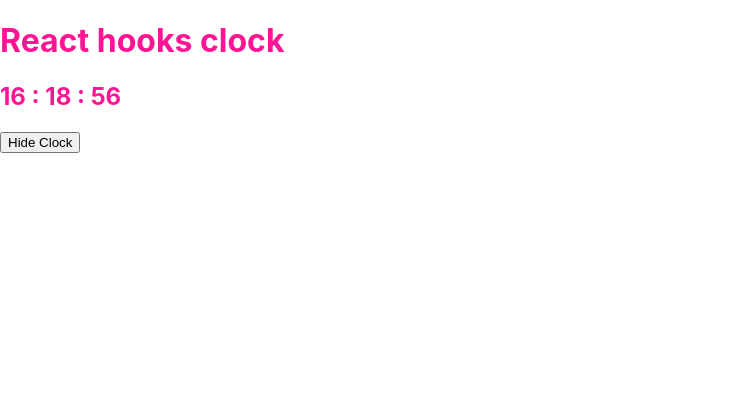
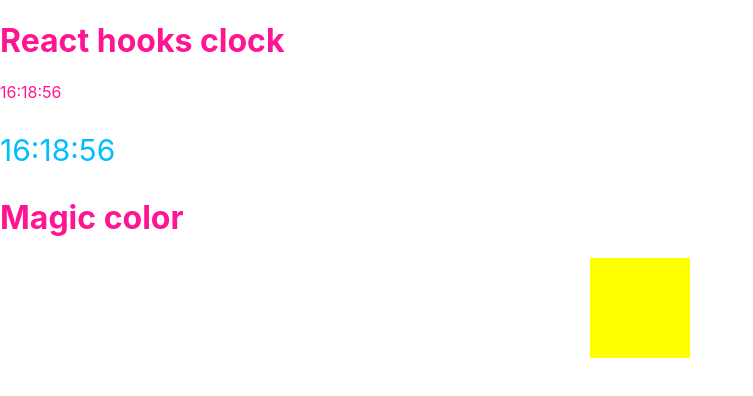
Before and after one commit to rosa-fe/react-hooks-basic, a React (Create React App) app: page / in a window 1280 px wide. Shown: the top 396 px of the page, without its empty margins (0-753 px from the left). Built offline with nearby package versions, Linux system fonts and the light colour scheme.

Commit message:
create useMagicColor

```diff
--- a/src/App.js
+++ b/src/App.js
@@ -4,6 +4,9 @@ import ToDo from "./components/Todo";
 import TodoForm from "./components/TodoForm";
 import PostList from "./components/PostList";
 import Clock from "./components/Clock";
+import CustomClock from "./components/hooks";
+import BetterClock from "./components/BetterClock";
+import MagicColor from "./components/MagicColor";
 
 function App() {
   const [todoList, setTodoList] = useState([
@@ -41,8 +44,13 @@ function App() {
       {/* <ToDo todos={todoList} onTodoClick={clickTodo} /> */}
 
       <h1>React hooks clock</h1>
-      {showClock && <Clock />}
-      <button onClick={() => setshowClock(false)}>Hide Clock</button>
+      {/* {showClock && <Clock />}
+      <button onClick={() => setshowClock(false)}>Hide Clock</button> */}
+      <CustomClock />
+      <BetterClock />
+
+      <h1>Magic color</h1>
+      <MagicColor />
     </div>
   );
 }
--- /dev/null
+++ b/src/components/BetterClock/index.js
@@ -0,0 +1,13 @@
+import React from "react";
+import "./index.scss";
+import useClock from "../hooks/useClock";
+
+export default function BetterClock() {
+  let time = useClock();
+
+  return (
+    <div className="better-clock">
+      <p className="better-clock__time">{time}</p>
+    </div>
+  );
+}
--- /dev/null
+++ b/src/components/BetterClock/index.scss
@@ -0,0 +1,4 @@
+.better-clock {
+    font-size: 30px;
+    color: deepskyblue;
+}
--- /dev/null
+++ b/src/components/MagicColor/index.js
@@ -0,0 +1,9 @@
+import React from "react";
+import useMagicColor from "../hooks/useMagicColor";
+import "./index.scss";
+
+export default function MagicColor() {
+  let color = useMagicColor();
+  console.log("MagicColor -> color", color);
+  return <div className="magic-box" style={{ background: color }}></div>;
+}
--- /dev/null
+++ b/src/components/MagicColor/index.scss
@@ -0,0 +1,8 @@
+@mixin Box($width, $height) {
+    width: $width;
+    height: $height;
+}
+.magic-box {
+    @include Box(100px, 100px);
+    margin: 0 auto;
+}
--- /dev/null
+++ b/src/components/hooks/index.js
@@ -0,0 +1,11 @@
+import React from "react";
+import useClock from "./useClock";
+
+function CustomClock(props) {
+  let time = useClock();
+  return <div>{time}</div>;
+}
+
+CustomClock.propTypes = {};
+
+export default CustomClock;
--- /dev/null
+++ b/src/components/hooks/useClock.js
@@ -0,0 +1,29 @@
+import { useEffect, useState } from "react";
+
+let formatDate = (date) => {
+  if (!date) return;
+  let hour = `0${date.getHours()}`.slice(-2);
+
+  let mi = `0${date.getMinutes()}`.slice(-2);
+  let se = `0${date.getSeconds()}`.slice(-2);
+  return `${hour}:${mi}:${se}`;
+};
+function useClock(props) {
+  const [timeString, settimeString] = useState("");
+
+  useEffect(() => {
+    let interval = setInterval(() => {
+      let date = new Date();
+      let formated = formatDate(date);
+      settimeString(formated);
+    }, 1000);
+    return () => {
+      clearTimeout(interval);
+    };
+  }, []);
+  return timeString;
+}
+
+useClock.propTypes = {};
+
+export default useClock;
--- /dev/null
+++ b/src/components/hooks/useMagicColor.js
@@ -0,0 +1,19 @@
+import { useEffect, useState } from "react";
+function randomColor() {
+  let color = ["red", "yellow", "green", "blue", "deeppink"];
+  return color[Math.floor(Math.random() * 5)];
+}
+
+export default function useMagicColor() {
+  const [color, setColor] = useState("purple");
+  useEffect(() => {
+    let colorInterVal = setInterval(() => {
+      let color = randomColor();
+      setColor(color);
+    }, 200);
+    return () => {
+      clearInterval(colorInterVal);
+    };
+  }, []);
+  return color;
+}
```
